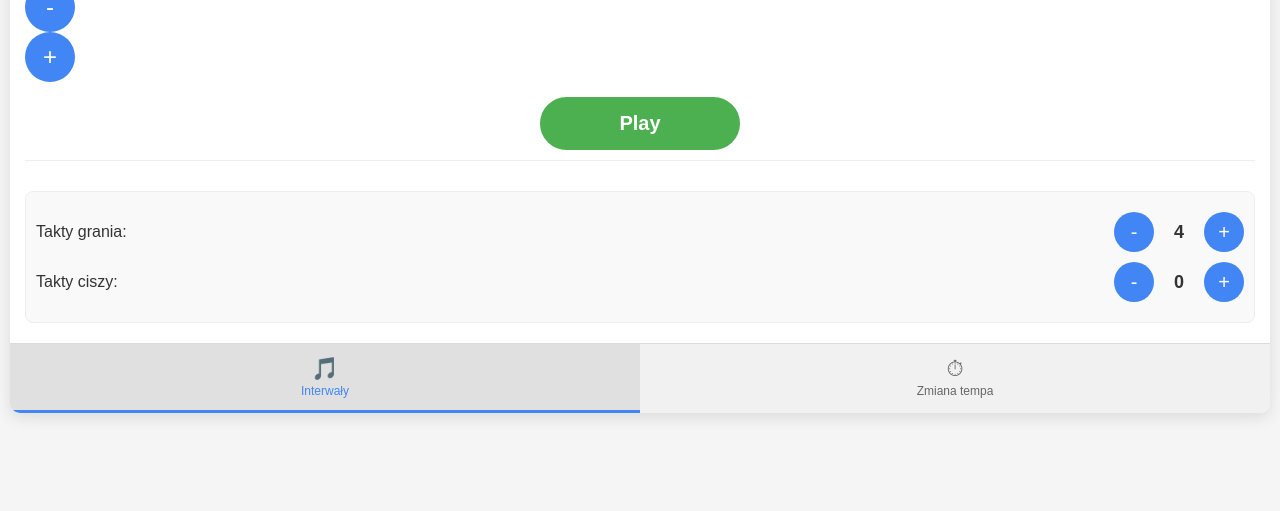
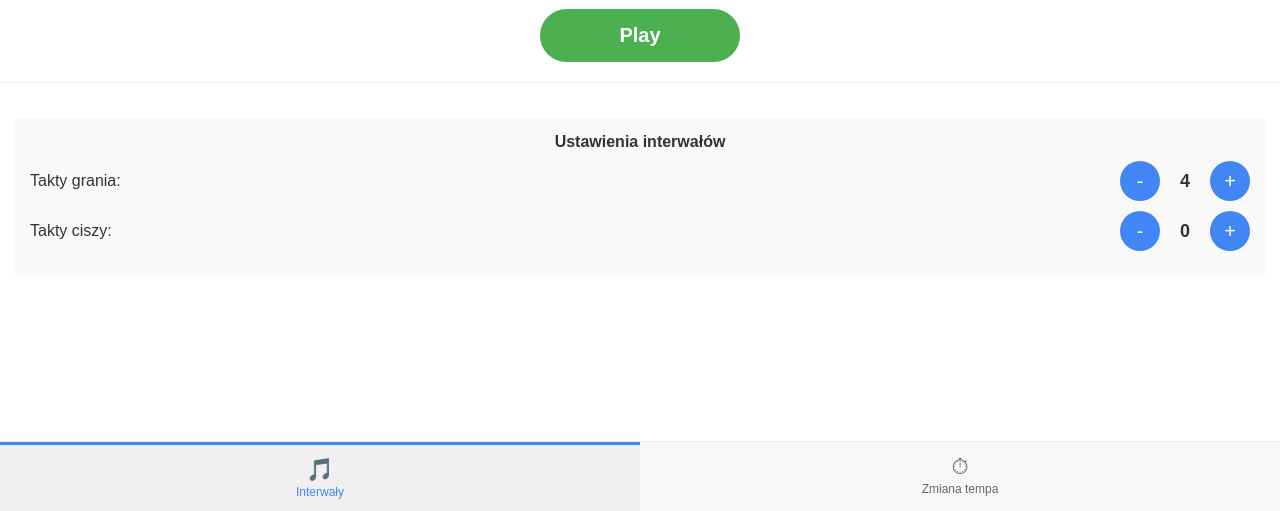
Before and after one commit to sosnaradosna/metronome-prototype-1, a plain HTML site: page index.html in a window 1280 px wide. Shown: the part 289-800 px from the top of the page. Drawn offline with Linux system fonts and the light colour scheme.

Commit message:
Uproszczono interfejs i ujednolicono nagłówki w zakładkach

```diff
--- a/css/style.css
+++ b/css/style.css
@@ -26,34 +26,29 @@ html, body {
 }
 
 body {
-    background-color: #f5f5f5;
+    background-color: white;
     color: #333;
     display: flex;
     justify-content: center;
-    align-items: center;
+    align-items: flex-start;
 }
 
-/* Struktura układu z zakładkami */
+/* Struktura układu bez zbędnych dekoracji */
 .container {
-    background-color: white;
-    border-radius: 10px;
-    padding: 15px 15px 70px 15px; /* Dodatkowy padding na dole dla menu zakładek */
-    box-shadow: 0 5px 15px rgba(0, 0, 0, 0.1);
     width: 100%;
+    height: 100%;
     max-width: 100%;
-    max-height: 100vh;
     overflow: hidden;
-    margin: 0 10px;
-    box-sizing: border-box;
     text-align: center;
     position: relative; /* Dla pozycjonowania menu zakładek */
     display: flex;
     flex-direction: column;
+    padding-bottom: 60px; /* Miejsce dla menu zakładek */
 }
 
 /* Główny widok - zawsze widoczny */
 .main-view {
-    padding: 10px 0;
+    padding: 20px 15px;
     margin-bottom: 10px;
     border-bottom: 1px solid #eee;
 }
@@ -62,11 +57,12 @@ body {
 .tabs-content {
     flex: 1;
     overflow-y: auto;
+    padding: 0 15px;
 }
 
 .tab-pane {
     display: none;
-    padding: 10px 0;
+    padding: 15px 0;
 }
 
 .tab-pane.active {
@@ -80,9 +76,8 @@ body {
     left: 0;
     right: 0;
     display: flex;
-    background-color: #f1f1f1;
-    border-top: 1px solid #ddd;
-    border-radius: 0 0 10px 10px;
+    background-color: #f8f8f8;
+    border-top: 1px solid #eee;
 }
 
 .tab-button {
@@ -100,9 +95,9 @@ body {
 }
 
 .tab-button.active {
-    background-color: #e0e0e0;
+    background-color: #f0f0f0;
     color: #4285F4;
-    border-bottom: 3px solid #4285F4;
+    border-top: 3px solid #4285F4;
 }
 
 .tab-icon {
@@ -116,7 +111,7 @@ body {
 
 /* Dostosowanie wielkości elementów dla urządzeń mobilnych */
 h1 {
-    margin-bottom: 15px;
+    margin: 10px 0 20px;
     color: #333;
     font-size: 24px;
 }
@@ -126,6 +121,7 @@ h1 {
     flex-direction: column;
     flex: 1;
     overflow: hidden;
+    height: 100%;
 }
 
 .tempo-display {
@@ -276,10 +272,17 @@ h1 {
 /* Wspólne style dla sekcji ustawień */
 .interval-settings, .tempo-change-settings {
     margin: 10px 0;
-    padding: 10px;
+    padding: 15px;
     background-color: #f9f9f9;
-    border-radius: 8px;
-    border: 1px solid #eee;
+    border: none;
+}
+
+/* Ujednolicone style dla nagłówków w zakładkach */
+.interval-settings h3, .tempo-change-settings h3 {
+    margin: 0 0 10px 0;
+    font-size: 16px;
+    color: #333;
+    text-align: center;
 }
 
 .interval-option {
@@ -300,13 +303,6 @@ h1 {
     gap: 10px;
 }
 
-.tempo-change-settings h3 {
-    margin: 0 0 10px 0;
-    font-size: 16px;
-    color: #333;
-    text-align: center;
-}
-
 /* Usuwanie efektów hover dla urządzeń dotykowych */
 @media (hover: none) {
     button:hover {
--- a/index.html
+++ b/index.html
@@ -71,6 +71,7 @@
                 <!-- Zakładka: Takty grania i ciszy -->
                 <div id="tab-intervals" class="tab-pane active">
                     <div class="interval-settings">
+                        <h3>Ustawienia interwałów</h3>
                         <div class="interval-option">
                             <label>Takty grania:</label>
                             <div class="interval-control">
```
